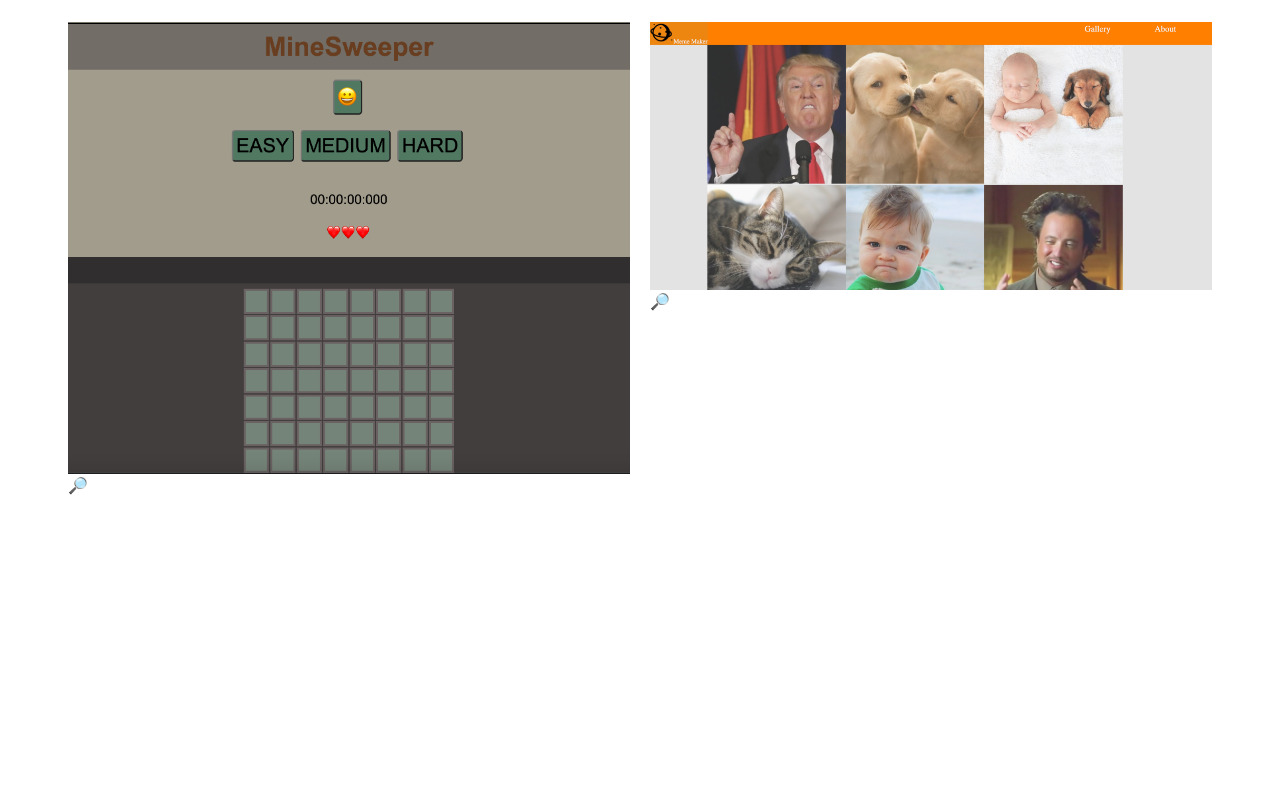
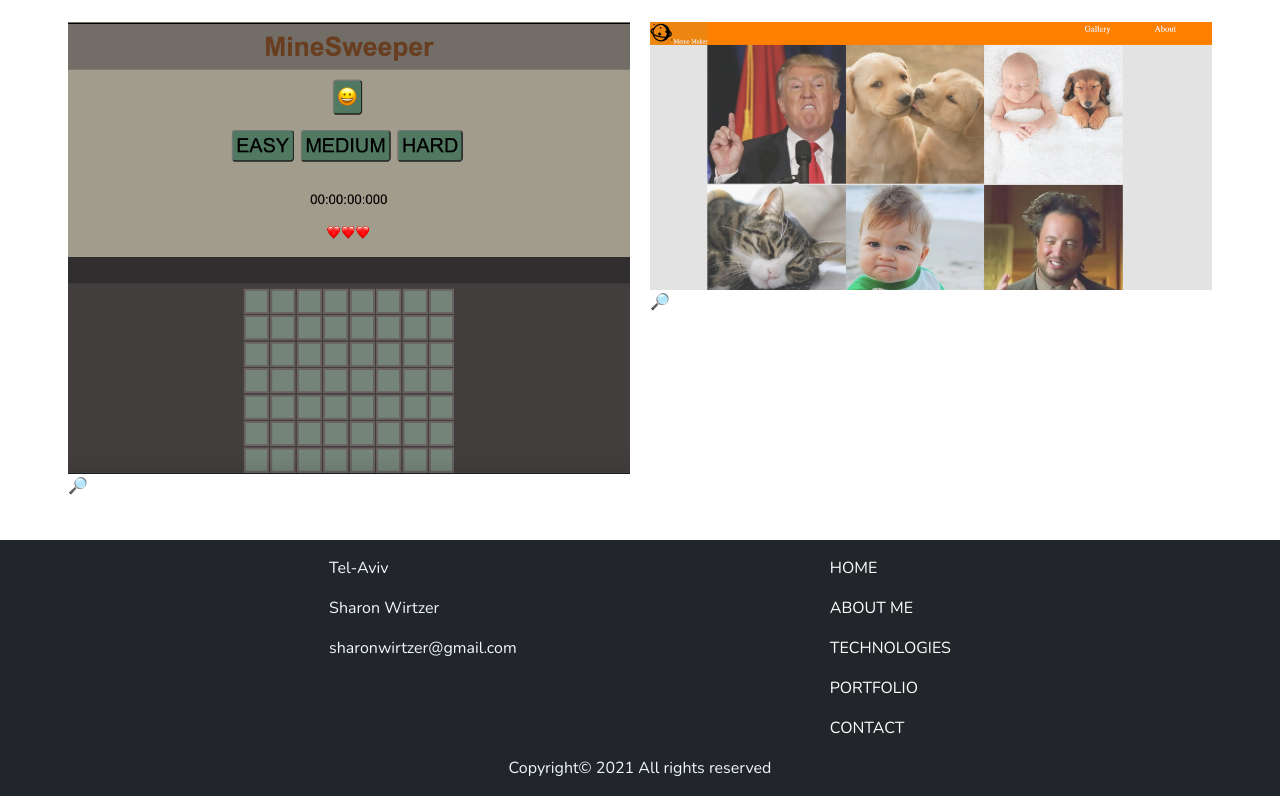
Before and after one commit to sharonwirtzer/my-portfolio, a React (Create React App) app: page / in a window 1280 px wide. Shown: the part 1335-2131 px from the top of the page. Before the commit the page ends 1875 px from the top, so only its background shows below. Built offline with nearby package versions, Linux system fonts and the light colour scheme.

Commit message:
added contactMe

```diff
--- a/src/App.js
+++ b/src/App.js
@@ -5,6 +5,7 @@
 import AboutMe from './screens/aboutMe/AboutMe'
 import Technologies from './screens/technologies/Technologies'
 import Portfolio from './screens/portfolio/Portfolio'
+import ContactMe from './screens/contactMe/ContactMe'
 
 
 function App() {
@@ -23,6 +24,7 @@
       <AboutMe/>
       <Technologies/>
       <Portfolio/>
+      <ContactMe/>
     </div>
   );
 }
--- /dev/null
+++ b/src/screens/contactMe/ContactMe.jsx
@@ -0,0 +1,30 @@
+import React from 'react'
+import './contactMe.css'
+import { navigationLinks } from '../../helpers/navigationLinks'
+
+
+function creatLinks() {
+    return navigationLinks.map((e, idx) => (
+        <p key={idx}><a href={e.ref}>{e.name}</a></p>
+    ))
+}
+
+function ContactMe() {
+    return (
+        <div className='contactMe_container' id='contact'>
+            <div className='contactMe_data_links'>
+                <div>
+                  <p>Tel-Aviv</p>
+                  <p>Sharon Wirtzer</p>
+                  <p>sharonwirtzer@gmail.com</p>
+                </div>
+                <div>
+                    {creatLinks()}
+                </div>
+            </div>
+            <div style={{ textAlign: 'center'}}>Copyright&copy; {new Date().getFullYear()} All rights reserved</div>
+        </div>
+    )
+}
+
+export default ContactMe
--- /dev/null
+++ b/src/screens/contactMe/contactMe.css
@@ -0,0 +1,26 @@
+.contactMe_container{
+    background-color: var(--nav-color);
+    color: aliceblue;
+    padding: 1rem;
+}
+
+.contactMe_data_links{
+    display: flex;
+    justify-content: space-evenly;
+}
+
+.contactMe_data_links a{
+    color: white;
+    text-decoration: none;
+    text-transform: uppercase;
+}
+
+.contactMe_data_links a:hover{
+    color: var(--light-color);
+}
+
+@media only screen and (max-width: 600px) {
+    .contactMe_data_links{
+        flex-direction: column;
+    }
+}
```
